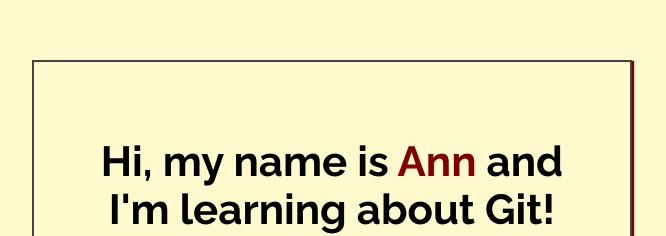
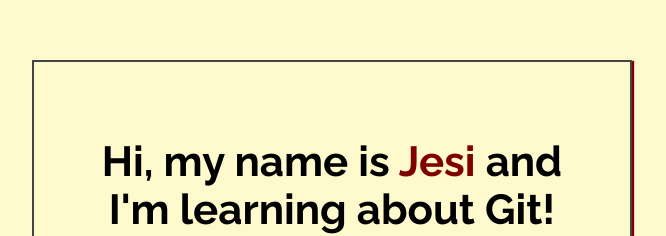
Before and after one commit to libintador/Seasons, a plain HTML site: page index.html in a window 1280 px wide. Shown: the part 188-424 px from the top of the page, without its empty margins (308-974 px from the left). Drawn offline with Linux system fonts and the light colour scheme.

Commit message:
Added name to index.html

```diff
--- a/index.html
+++ b/index.html
@@ -14,7 +14,7 @@
 <body>
 
     <div class="greeting">
-        <h1>Hi, my name is <span class="highlight">Ann</span> and I'm learning about Git! </h1>
+        <h1>Hi, my name is <span class="highlight">Jesi</span> and I'm learning about Git! </h1>
 
         <p>Yay! Git is the best!</p>
     </div>
```
